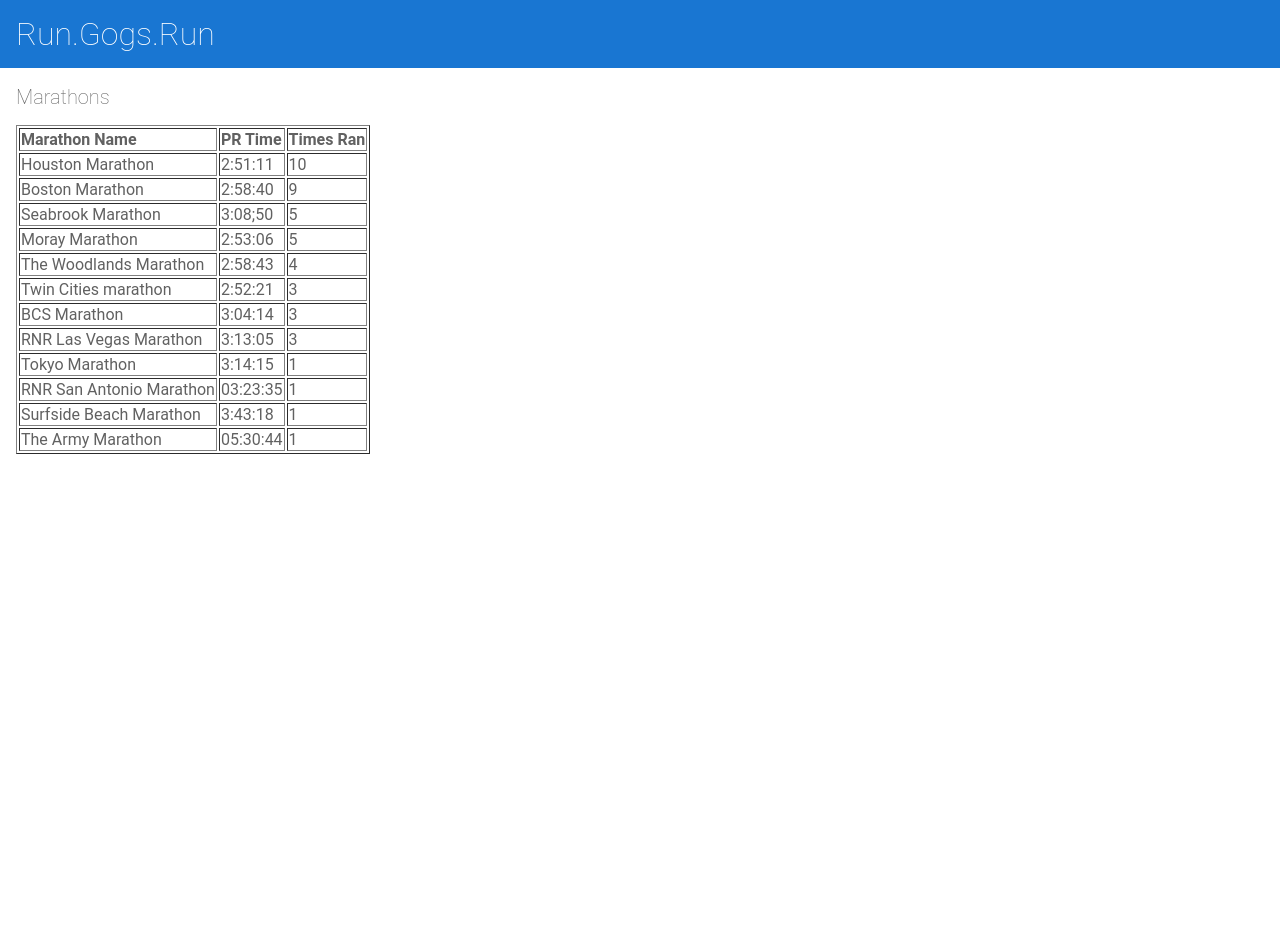
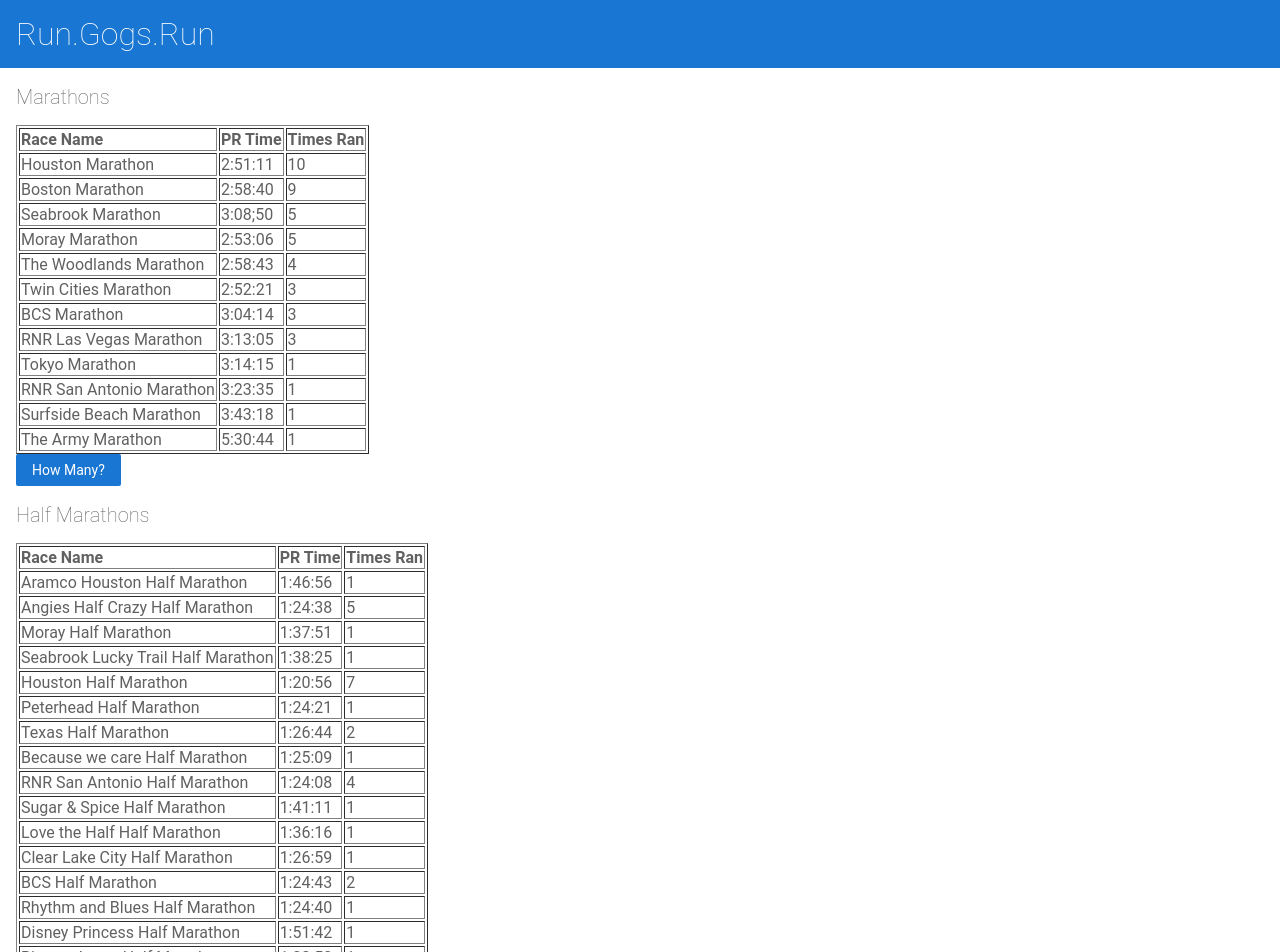
Before and after one commit to gchristie/rungogsrun, an Angular app: page / in a window 1280 px wide. Shown: the top 952 px of the page. Before the commit the page ends 800 px from the top, so only its background shows below. Built offline with nearby package versions, Linux system fonts and the light colour scheme.

Commit message:
2 files modified, 1 added, 1 deleted

```diff
--- a/src/app/marathon-list/marathon-list.component.html
+++ b/src/app/marathon-list/marathon-list.component.html
@@ -1,18 +1,45 @@
 
 
 <h2>Marathons</h2>
-
-
 <table border=1>
 <TR style='font-weight: bold' >
-  <TD >Marathon Name</TD>
+  <TD >Race Name</TD>
     <TD>PR Time</TD>
       <TD>Times Ran</TD>
     </TR>
-<TR *ngFor="let marathon of marathons">
-  <TD>{{ marathon.name }}  </TD>
-  <TD>{{ marathon.PR }}</TD>
-  <TD>{{ marathon.count }} </TD>
+<ng-container *ngFor="let race of racedata">
+ <ng-container *ngIf="race.racetype=='Marathon'">
+<TR   >
+  <TD >{{ race.name }} {{ race.racetype }} </TD>
+  <TD>{{ race.PR }}</TD>
+  <TD>{{ race.count }} </TD>
 </TR>
+</ng-container>
+</ng-container>
 
 </table>
+  <button (click)="howmanymarathons()">
+    How Many?
+  </button>
+
+<h2>Half Marathons</h2>
+<table border=1>
+<TR style='font-weight: bold' >
+  <TD >Race Name</TD>
+    <TD>PR Time</TD>
+      <TD>Times Ran</TD>
+    </TR>
+<ng-container *ngFor="let race of racedata">
+ <ng-container *ngIf="race.racetype=='Half Marathon'">
+<TR   >
+  <TD >{{ race.name}}  {{ race.racetype }}  </TD>
+  <TD>{{ race.PR }}</TD>
+  <TD>{{ race.count }} </TD>
+</TR>
+</ng-container>
+</ng-container>
+
+</table>
+  <button (click)="howmanyhalfmarathons()">
+    How Many?
+  </button>
--- a/src/app/marathon-list/marathon-list.component.ts
+++ b/src/app/marathon-list/marathon-list.component.ts
@@ -1,6 +1,6 @@
 import { Component } from '@angular/core';
 
-import { marathons } from '../marathons';
+import { racedata } from '../racedata';
 
 @Component({
   selector: 'app-marathon-list',
@@ -8,15 +8,45 @@ import { marathons } from '../marathons';
   styleUrls: ['./marathon-list.component.css']
 })
 export class MarathonListComponent {
-  marathons = marathons;
+  racedata = racedata;
 
   share() {
     window.alert('The product has been shared!');
   }
-}
+
+  howmanymarathons()
+  {
+          var i;
+          var imarathons = 0;
+          for (i = 0; i < racedata.length; i++)
+          {
+             if (racedata[i].racetype.toString() == 'Marathon')
+             {
+               imarathons += racedata[i].count;
+
+             }
+
+          }
+           window.alert(imarathons + ' Marathons');
+
+ }
+
+  howmanyhalfmarathons()
+  {
+          var i;
+          var ihalfmarathons = 0;
+          for (i = 0; i < racedata.length; i++)
+          {
+             if (racedata[i].racetype.toString() == 'Half Marathon')
+             {
+               ihalfmarathons += racedata[i].count;
+             }
+          }
+    window.alert(ihalfmarathons + ' Half Marathons');
+  }
 
 
-
+}
 
 /*
 Copyright Google LLC. All Rights Reserved.
--- a/src/app/marathons.ts
+++ /dev/null
@@ -1,93 +0,0 @@
-export const marathons = [
-  {
-    name: 'Houston Marathon',
-    PR: '2:51:11',
-    count: 10,
-    total: 10
-  }
-  ,
-  {
-    name: 'Boston Marathon',
-    PR: '2:58:40',
-    count: 9,
-    total:19
-  }
-  ,
-   {
-    name: 'Seabrook Marathon',
-    PR: '3:08;50',
-    count : 5,
-    total : 28
-  }
-  ,
-  {
-    name: 'Moray Marathon',
-    PR: '2:53:06',
-    count : 5,
-    total : 36
-  }
-,
-  {
-    name: 'The Woodlands Marathon',
-    PR: '2:58:43',
-    count : 4,
-    total : 40
-  }
-  ,
-
-   {
-    name: 'Twin Cities marathon',
-    PR: '2:52:21',
-    count : 3,
-    total : 23
-  }
-  ,
-   {
-    name: 'BCS Marathon',
-    PR: '3:04:14',
-    count : 3,
-    total : 31
-  }
-  ,
-  {
-    name: 'RNR Las Vegas Marathon',
-    PR:'3:13:05',
-    count : 3,
-    total : 44
-  }
-  ,
-  {
-    name: 'Tokyo Marathon',
-    PR: '3:14:15',
-    count : 1,
-    total : 41
-  }
-  ,
-  {
-    name: 'RNR San Antonio Marathon',
-    PR: '03:23:35',
-    count : 1,
-    total : 45
-  }
-  ,
-  {
-    name: 'Surfside Beach Marathon',
-    PR: '3:43:18',
-    count : 1,
-    total:20
-  },
-
-  {
-    name: 'The Army Marathon',
-    PR: '05:30:44',
-    count : 1,
-    total : 46
-  }
-];
-
-
-/*
-Copyright Google LLC. All Rights Reserved.
-Use of this source code is governed by an MIT-style license that
-can be found in the LICENSE file at http://angular.io/license
-*/
--- /dev/null
+++ b/src/app/racedata.ts
@@ -0,0 +1,285 @@
+export var racedata = [
+  {
+    name: 'Houston',
+    PR: '2:51:11',
+    count: 10,
+    racetype: 'Marathon'
+  }
+
+  ,
+  {
+    name: 'Boston',
+    PR: '2:58:40',
+    count: 9,
+   racetype: 'Marathon'
+  }
+  ,
+   {
+    name: 'Seabrook',
+    PR: '3:08;50',
+    count : 5,
+    racetype: 'Marathon'
+  }
+  ,
+  {
+    name: 'Moray',
+    PR: '2:53:06',
+    count : 5,
+    racetype: 'Marathon'
+  }
+,
+  {
+    name: 'The Woodlands',
+    PR: '2:58:43',
+    count : 4,
+     racetype: 'Marathon'
+  }
+  ,
+
+   {
+    name: 'Twin Cities',
+    PR: '2:52:21',
+    count : 3,
+      racetype: 'Marathon'
+  }
+  ,
+   {
+    name: 'BCS',
+    PR: '3:04:14',
+    count : 3,
+    racetype: 'Marathon'
+  }
+  ,
+  {
+    name: 'RNR Las Vegas',
+    PR:'3:13:05',
+    count : 3,
+      racetype: 'Marathon'
+  }
+  ,
+  {
+    name: 'Tokyo',
+    PR: '3:14:15',
+    count : 1,
+     racetype: 'Marathon'
+  }
+  ,
+  {
+    name: 'RNR San Antonio',
+    PR: '3:23:35',
+    count : 1,
+       racetype: 'Marathon'
+  }
+  ,
+  {
+    name: 'Surfside Beach',
+    PR: '3:43:18',
+    count : 1,
+     racetype: 'Marathon'
+  },
+
+  {
+    name: 'The Army',
+    PR: '5:30:44',
+    count : 1,
+      racetype: 'Marathon'
+  }
+
+   ,
+   {
+    name: 'Aramco Houston',
+    PR: '1:46:56',
+    count: 1,
+    racetype: 'Half Marathon'
+  }
+
+     ,
+   {
+    name: 'Angies Half Crazy' ,
+    PR: '1:24:38',
+    count: 5,
+    racetype: 'Half Marathon'
+  }
+      ,
+   {
+    name: 'Moray' ,
+    PR: '1:37:51',
+    count: 1,
+    racetype: 'Half Marathon'
+  }
+      ,
+   {
+    name: 'Seabrook Lucky Trail' ,
+    PR: '1:38:25',
+    count: 1,
+    racetype: 'Half Marathon'
+  }
+      ,
+   {
+    name: 'Houston' ,
+    PR: '	1:20:56',
+    count: 7,
+    racetype: 'Half Marathon'
+  }
+      ,
+   {
+    name: 'Peterhead' ,
+    PR: '1:24:21',
+    count: 1,
+    racetype: 'Half Marathon'
+  }
+      ,
+   {
+    name: 'Texas' ,
+    PR: '1:26:44',
+    count: 2,
+    racetype: 'Half Marathon'
+  }
+      ,
+   {
+    name: 'Because we care' ,
+    PR: '1:25:09',
+    count: 1,
+    racetype: 'Half Marathon'
+  }
+      ,
+   {
+    name: 'RNR San Antonio' ,
+    PR: '1:24:08',
+    count: 4,
+    racetype: 'Half Marathon'
+  }
+      ,
+   {
+    name: 'Sugar & Spice' ,
+    PR: '1:41:11',
+    count: 1,
+    racetype: 'Half Marathon'
+  }
+      ,
+   {
+    name: 'Love the Half' ,
+    PR: '1:36:16',
+    count: 1,
+    racetype: 'Half Marathon'
+  }
+      ,
+   {
+    name: 'Clear Lake City' ,
+    PR: '1:26:59',
+    count: 1,
+    racetype: 'Half Marathon'
+  }
+      ,
+   {
+    name: 'BCS' ,
+    PR: '1:24:43',
+    count: 2,
+    racetype: 'Half Marathon'
+  }
+      ,
+   {
+    name: 'Rhythm and Blues' ,
+    PR: '1:24:40',
+    count: 1,
+    racetype: 'Half Marathon'
+  }
+      ,
+   {
+    name: 'Disney Princess' ,
+    PR: '1:51:42',
+    count: 1,
+    racetype: 'Half Marathon'
+  }
+      ,
+   {
+    name: 'Biggest Loser' ,
+    PR: '1:32:58',
+    count: 1,
+    racetype: 'Half Marathon'
+  }
+      ,
+   {
+    name: 'La Porte' ,
+    PR: '1:32:53',
+    count: 1,
+    racetype: 'Half Marathon'
+  }
+      ,
+   {
+    name: 'Katy' ,
+    PR: '1:24:11',
+    count: 2,
+    racetype: 'Half Marathon'
+  }
+      ,
+   {
+    name: 'Surfside' ,
+    PR: '1:34:38',
+    count: 1,
+    racetype: 'Half Marathon'
+  }
+      ,
+   {
+    name: 'Dusk to Dawn' ,
+    PR: '1:50:50',
+    count: 1,
+    racetype: 'Half Marathon'
+  }
+      ,
+   {
+    name: 'RNR Dallas' ,
+    PR: '1:33:18',
+    count: 1,
+    racetype: 'Half Marathon'
+  }
+        ,
+   {
+    name: 'RNR Las Vegas' ,
+    PR: '2:48:22',
+    count: 1,
+    racetype: 'Half Marathon'
+  }
+        ,
+   {
+    name: 'Shiner' ,
+    PR: '1:30:00',
+    count: 1,
+    racetype: 'Half Marathon'
+  }
+         ,
+   {
+    name: 'Vintage Park' ,
+    PR: '1:30:16',
+    count: 1,
+    racetype: 'Half Marathon'
+  }
+         ,
+   {
+    name: 'Detroit Free Press' ,
+    PR: '2:52:44',
+    count: 1,
+    racetype: 'Half Marathon'
+  }
+         ,
+   {
+    name: 'Santa Hustle' ,
+    PR: '1:34:55',
+    count: 1,
+    racetype: 'Half Marathon'
+  }
+           ,
+   {
+    name: 'The Woodlands' ,
+    PR: '1:31:29',
+    count: 1,
+    racetype: 'Half Marathon'
+  }
+];
+
+
+/*
+Copyright Google LLC. All Rights Reserved.
+Use of this source code is governed by an MIT-style license that
+can be found in the LICENSE file at http://angular.io/license
+*/
```
